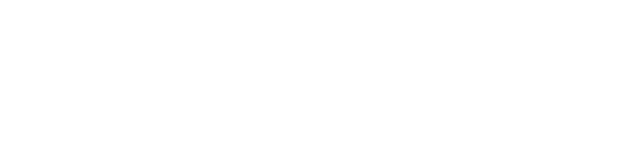
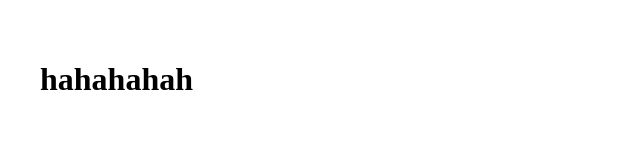
Before and after one commit to mokomolk/Unitest, a plain HTML site: page index.html in a window 1280 px wide. Shown: the whole page, without its empty margins (0-640 px from the left). Drawn offline with Linux system fonts and the light colour scheme.

Commit message:
New body

```diff
--- a/index.html
+++ b/index.html
@@ -8,6 +8,9 @@
     <link rel="stylesheet" href="style.css">
 </head>
 <body>
+    <h1>hahahahah
+
+    </h1>
 
 </body>
 </html>
--- a/style.css
+++ b/style.css
@@ -0,0 +1,8 @@
+
+body {
+  padding: 2rem;
+
+}
+p {
+    color: blue;
+}
```
